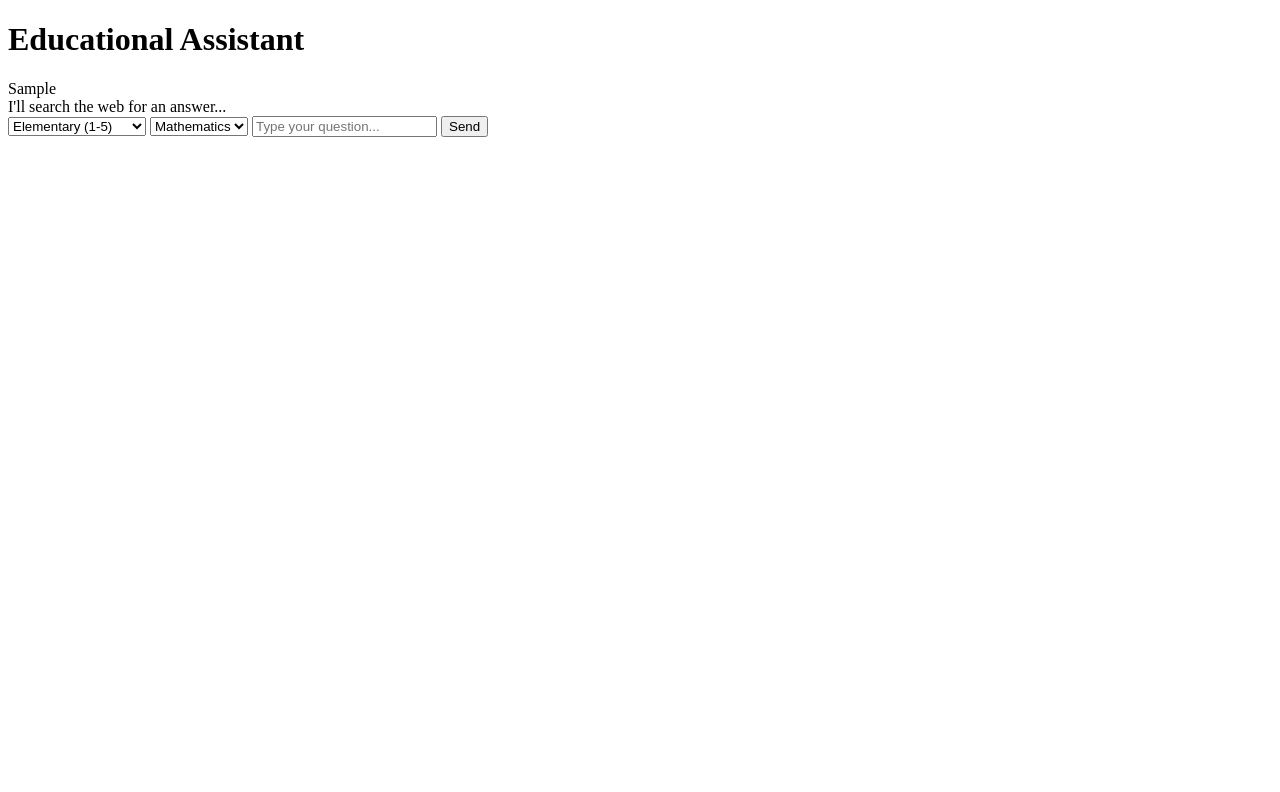
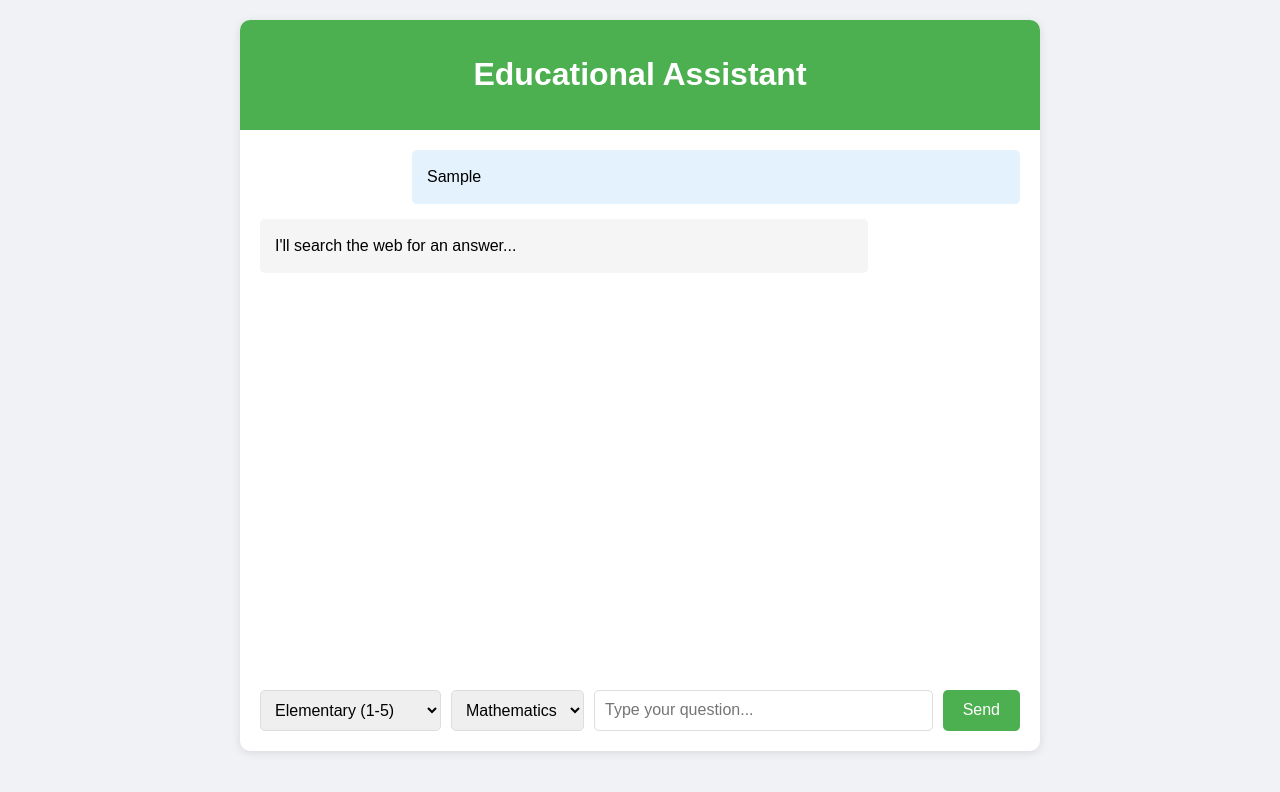
Before and after one commit to Anish-lab-blip/Cognita, a plain HTML site: page index.html in a window 1280 px wide. Both pictures are taken after typing "Sample" into the empty fields and a click on the button "Send". Drawn offline with Linux system fonts and the light colour scheme.

Commit message:
Update index.html

```diff
--- a/index.html
+++ b/index.html
@@ -1,8 +1,100 @@
 <!DOCTYPE html>
 <html>
 <head>
-    <title>Educational Chatbot with Web Search</title>
-    <link rel="stylesheet" href="style.css">
+    <title>Educational Chatbot with Explanations</title>
+    <style>
+        body {
+            font-family: Arial, sans-serif;
+            margin: 0;
+            padding: 20px;
+            background-color: #f0f2f5;
+        }
+        .chat-container {
+            max-width: 800px;
+            margin: 0 auto;
+            background-color: white;
+            border-radius: 10px;
+            box-shadow: 0 2px 10px rgba(0,0,0,0.1);
+        }
+        .chat-header {
+            background-color: #4CAF50;
+            color: white;
+            padding: 15px;
+            border-radius: 10px 10px 0 0;
+            text-align: center;
+        }
+        .chat-box {
+            height: 500px;
+            overflow-y: auto;
+            padding: 20px;
+        }
+        .message {
+            margin-bottom: 15px;
+            padding: 15px;
+            border-radius: 5px;
+            white-space: pre-wrap;
+            line-height: 1.5;
+        }
+        .user-message {
+            background-color: #e3f2fd;
+            margin-left: 20%;
+        }
+        .bot-message {
+            background-color: #f5f5f5;
+            margin-right: 20%;
+        }
+        .chat-input {
+            padding: 20px;
+            display: flex;
+            gap: 10px;
+        }
+        select, input, button {
+            padding: 10px;
+            border: 1px solid #ddd;
+            border-radius: 5px;
+            font-size: 16px;
+        }
+        input {
+            flex-grow: 1;
+        }
+        button {
+            background-color: #4CAF50;
+            color: white;
+            border: none;
+            cursor: pointer;
+            padding: 10px 20px;
+        }
+        button:hover {
+            background-color: #45a049;
+        }
+        .typing-indicator {
+            padding: 15px;
+            background-color: #f0f0f0;
+            border-radius: 5px;
+            margin-right: 20%;
+            display: flex;
+            align-items: center;
+        }
+        .typing-indicator span {
+            height: 8px;
+            width: 8px;
+            background-color: #666;
+            border-radius: 50%;
+            display: inline-block;
+            margin-right: 5px;
+            animation: bounce 1.3s linear infinite;
+        }
+        .typing-indicator span:nth-child(2) {
+            animation-delay: 0.15s;
+        }
+        .typing-indicator span:nth-child(3) {
+            animation-delay: 0.3s;
+        }
+        @keyframes bounce {
+            0%, 60%, 100% { transform: translateY(0); }
+            30% { transform: translateY(-4px); }
+        }
+    </style>
 </head>
 <body>
     <div class="chat-container">
```
